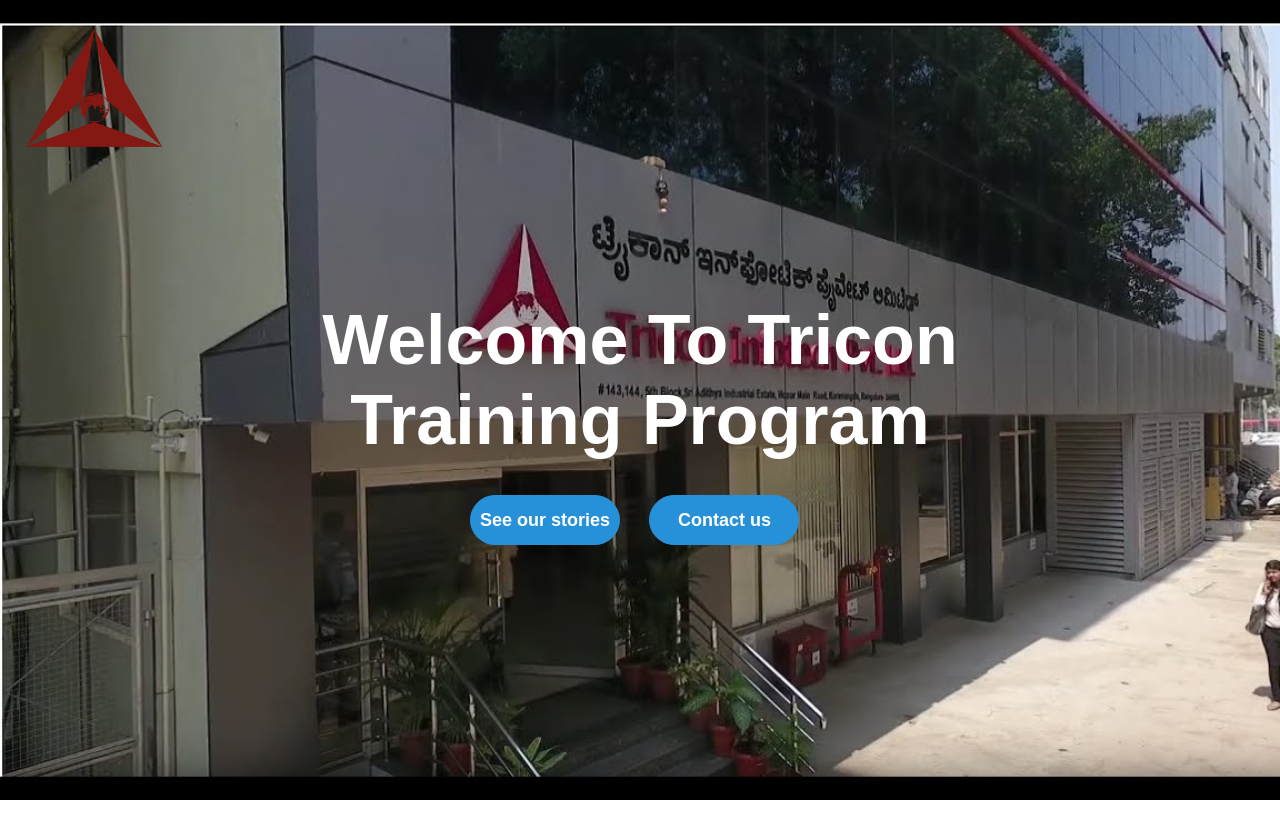
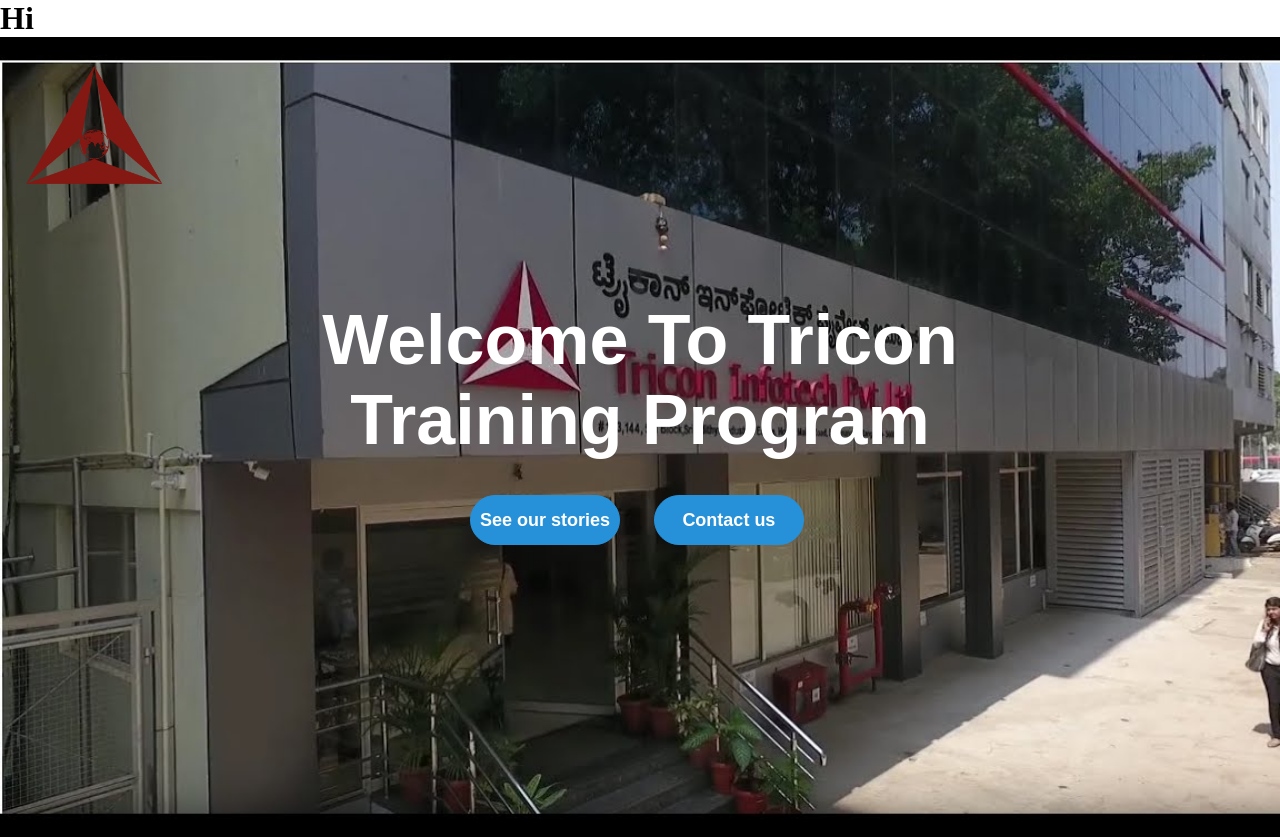
Before and after one commit to sasijyothsna/Sasi-Jyothsna, a plain HTML site: page index.html in a window 1280 px wide. Before the commit the page ends 800 px from the top, so only its background shows below. Drawn offline with Linux system fonts and the light colour scheme; files that its build step writes are made by us from their sources; files whose address does not match are found by name.

Commit message:
added h1 to file

```diff
--- a/index.html
+++ b/index.html
@@ -6,6 +6,7 @@
 	<link rel="stylesheet" href="style.css">
 </head>
 <body>
+	<h1>Hi</hi>
 	<div class="wrapper">
 			<nav class="navbar">
 				<img class="logo" src="tricon_logo.png">
```
